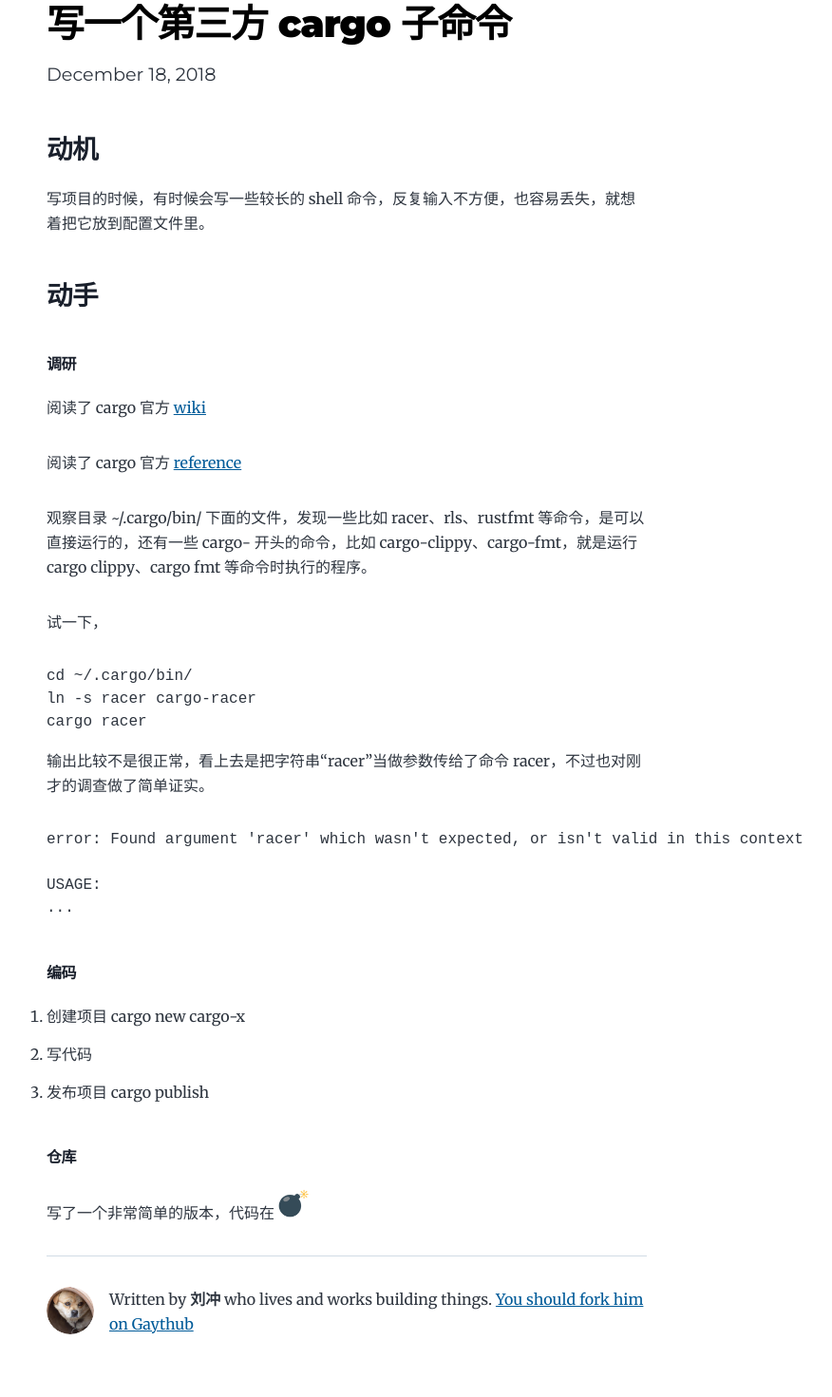
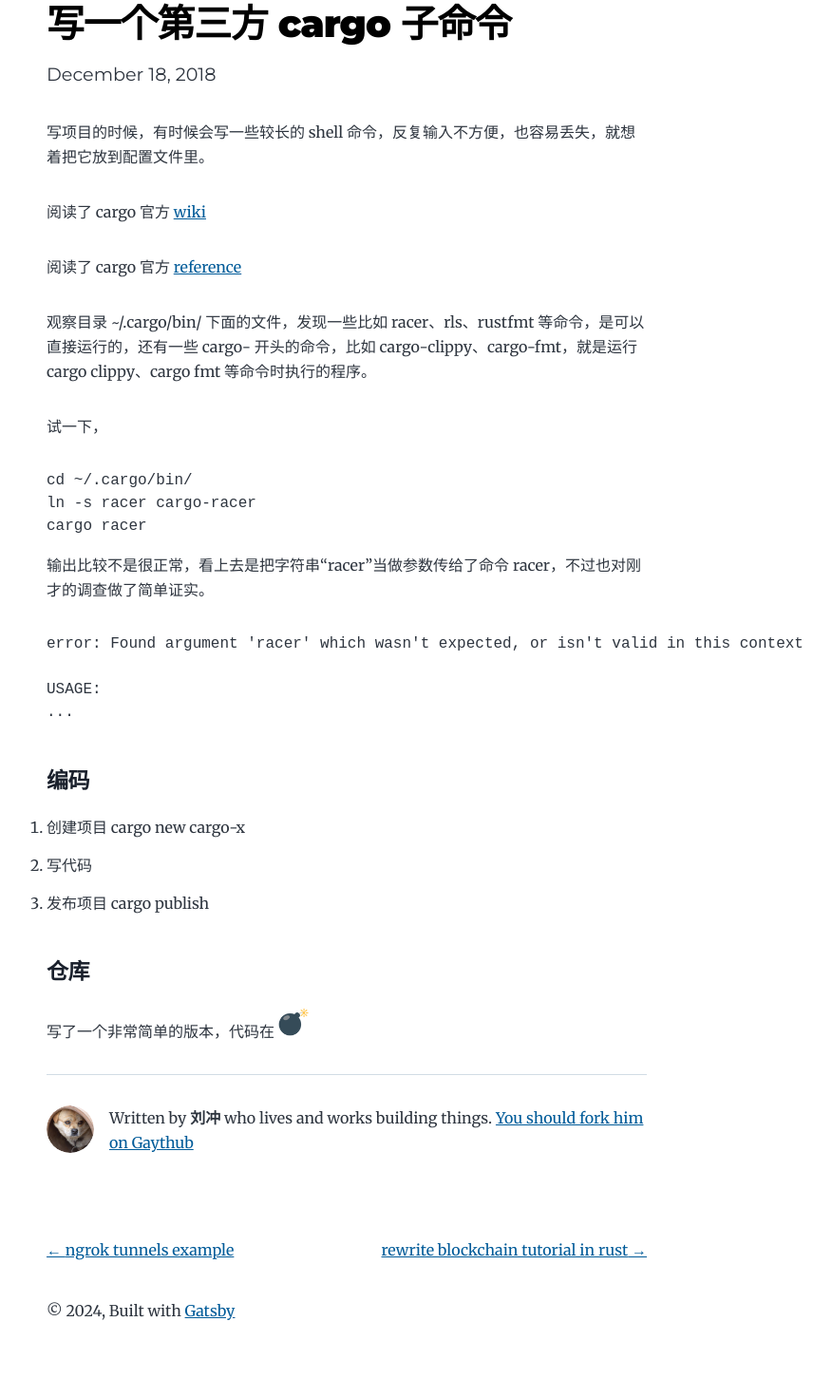
Before and after one commit to liuchong/myblog, a Gatsby site: page /write-a-third-party-cargo-subcommand/ in a window 1280 px wide. Shown: the part 114-1585 px from the top of the page at 95% size, without its empty margins (275-1151 px from the left). Built offline with nearby package versions, Linux system fonts and the light colour scheme; Gatsby itself is replaced by a stand-in of ours; some packages are replaced by stand-ins of ours; code samples lack their colours.

Commit message:
Update cargo command article

````diff
--- a/content/blog/write-a-third-party-cargo-subcommand/index.md
+++ b/content/blog/write-a-third-party-cargo-subcommand/index.md
@@ -4,13 +4,7 @@ date: "2018-12-18T21:26:11+08:00"
 description: "写一个 cargo 子命令，把 shell 命令存到配置文件里面"
 ---
 
-### 动机
-
 写项目的时候，有时候会写一些较长的 shell 命令，反复输入不方便，也容易丢失，就想着把它放到配置文件里。
-
-### 动手
-
-###### 调研
 
 阅读了 cargo 官方 [wiki](https://github.com/rust-lang/cargo/wiki/Third-party-cargo-subcommands)
 
@@ -33,13 +27,13 @@ USAGE:
 ...
 ```
 
-###### 编码
+#### 编码
 
 1. 创建项目 cargo new cargo-x
 2. 写代码
 3. 发布项目 cargo publish
 
-###### 仓库
+#### 仓库
 
 写了一个非常简单的版本，代码在
 <a href="https://github.com/liuchong/cargo-x" target="_blank"><img src="/images/bomb.png" alt="@liuchong/cargo-x" width="32" height="32" align="bottom"/></a>
````
